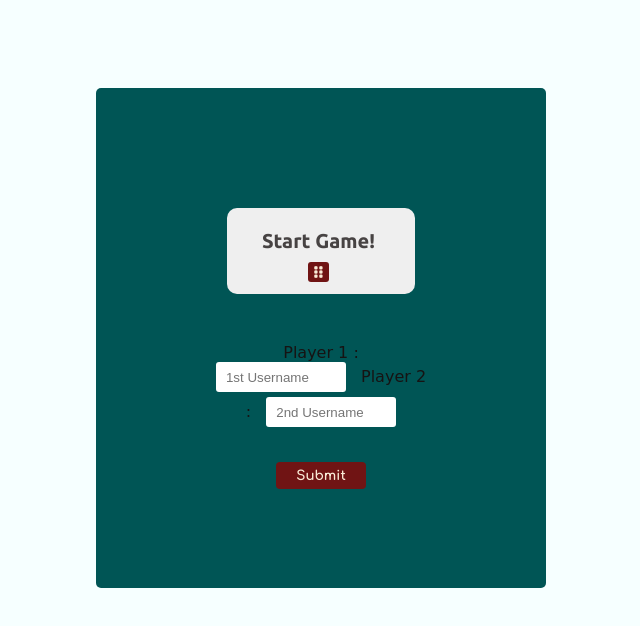
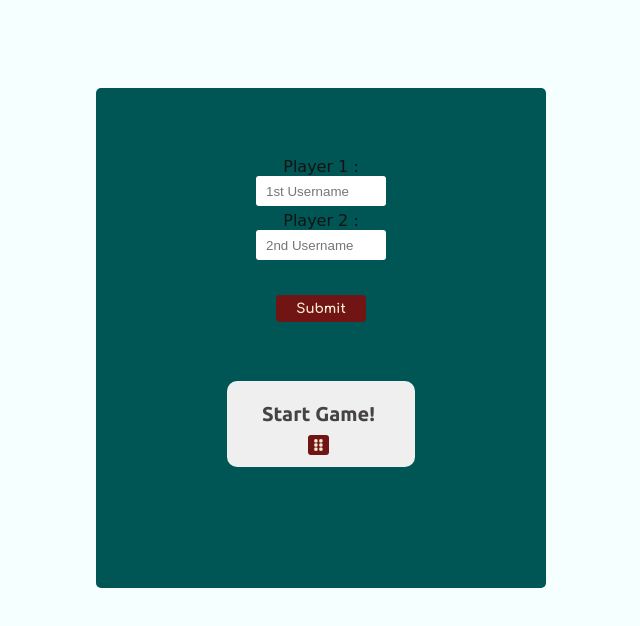
Before and after one commit to byron-a/Dice_Game, a plain HTML site: page index.html in a window 1280 px wide. Shown: the whole page, without its empty margins (319-959 px from the left). Drawn offline with Linux system fonts and the light colour scheme; a web font is replaced by a local one.

Commit message:
position adjustments

```diff
--- a/index.html
+++ b/index.html
@@ -20,22 +20,23 @@
   </head>
   <body class="body">
     <div class="itemBody">
+
+      <div class="form_">
+        <label for="user1">Player 1 :</label><br/>
+        <input type="text" id="user1" placeholder="1st Username" required /><br/>
+
+        <label for="user2">Player 2 :</label><br/>
+        <input type="text" id="user2" placeholder="2nd Username" required />
+        <br />
+        <button id="submit">Submit</button>
+      </div>
+
       <button class="startgame">
         <a href="./Dice.html"
           ><h2 class="h-2">Start Game!</h2>
           <i class="fa-solid fa-grip-vertical icon"></i
         ></a>
       </button>
-
-      <div class="form_">
-        <label for="user1">Player 1 :</label>
-        <input type="text" id="user1" placeholder="1st Username" required />
-
-        <label for="user2">Player 2 :</label>
-        <input type="text" id="user2" placeholder="2nd Username" required />
-        <br />
-        <button id="submit">Submit</button>
-      </div>
     </div>
 
     <!-- Java link -->
--- a/style.css
+++ b/style.css
@@ -22,7 +22,7 @@
 
 .startgame {
     width: fit-content;
-    margin:100px auto 0 ;
+    margin:50px auto 0 ;
     display: flex;
     align-items: center;
     padding: 3px 20px 3px 15px;
@@ -70,6 +70,12 @@
     margin-bottom: 5px;
 }
 
+@media screen and (max-width:500px){
+ .itemBody {
+    padding: 20px;
+ }
+}
+
 /* DICE PAGE */
 body {
     font-family: 'Montserrat', sans-serif;
@@ -77,6 +83,7 @@ body {
     text-align: center;
     height:auto;
     width: auto;
+
 }
 header {
     float: left;
```
